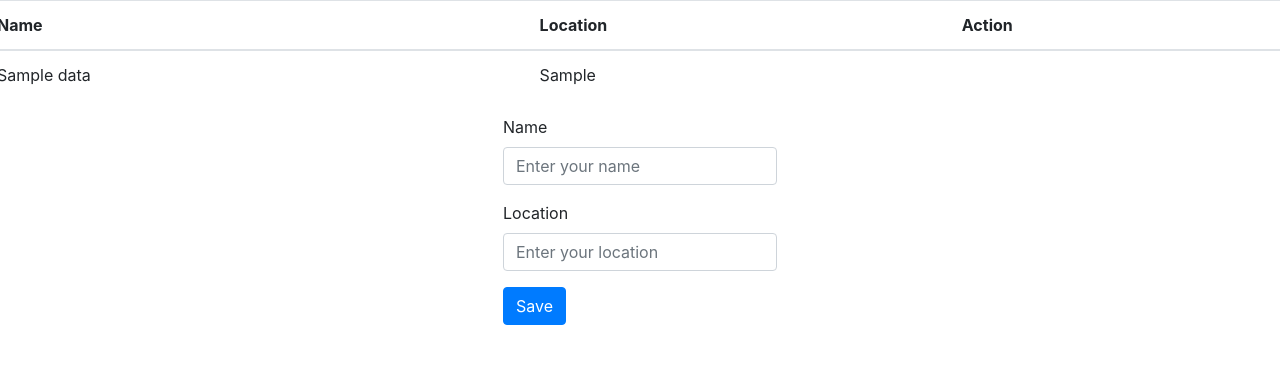
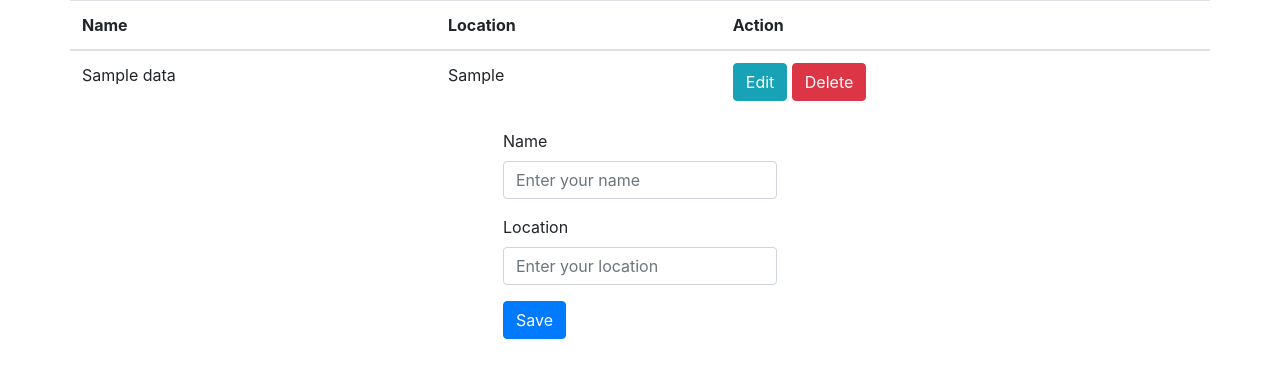
Before and after one commit to sripushkar/PHP-CRUD-Example, a PHP site: the page made by index.php in a window 1280 px wide. Shown: the top 378 px of the page. Run offline with PHP 8.4, Linux system fonts and the light colour scheme; tables that the repository leaves empty or names only in its code hold one stand-in row (values such as "Sample post").

Commit message:
edit and delete buttons added

```diff
--- a/index.php
+++ b/index.php
@@ -15,7 +15,7 @@
   </head>
   <body>
     <?php require_once 'process.php'; ?>
-
+    <div class="container">
     <?php
       //pre_r() organizes the array when printing to make easy reading in html.
       function pre_r($array){
@@ -45,7 +45,10 @@
           <tr>
             <td><?php echo $row['name']; ?></td>
             <td><?php echo $row['location']; ?></td>
-            <td></td>
+            <td>
+              <a href="index.php?edit=<?php echo $row['id']; ?>" class="btn btn-info">Edit</a>
+              <a href="process.php?delete=<?php echo $row['id']; ?>" class="btn btn-danger">Delete</a>
+            </td>
           </tr>
         <?php endwhile; ?>
         </table>
@@ -66,5 +69,6 @@
       </div>
     </form>
     </div>
+    </div>
   </body>
 </html>
```
